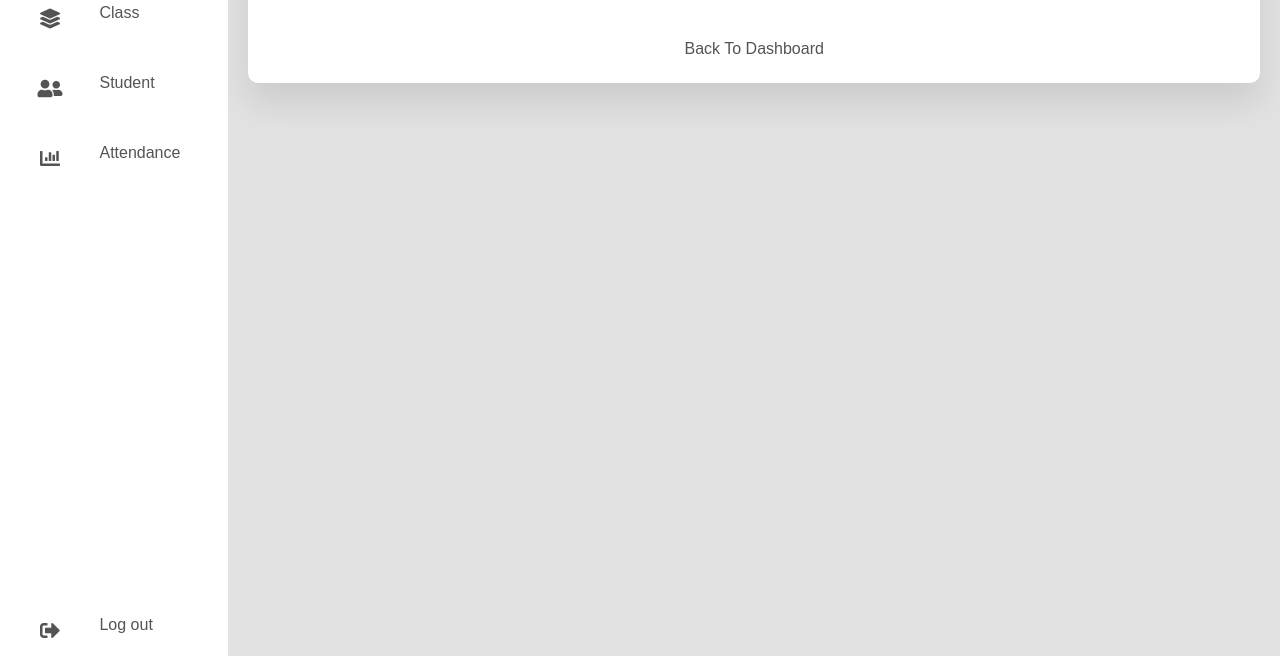
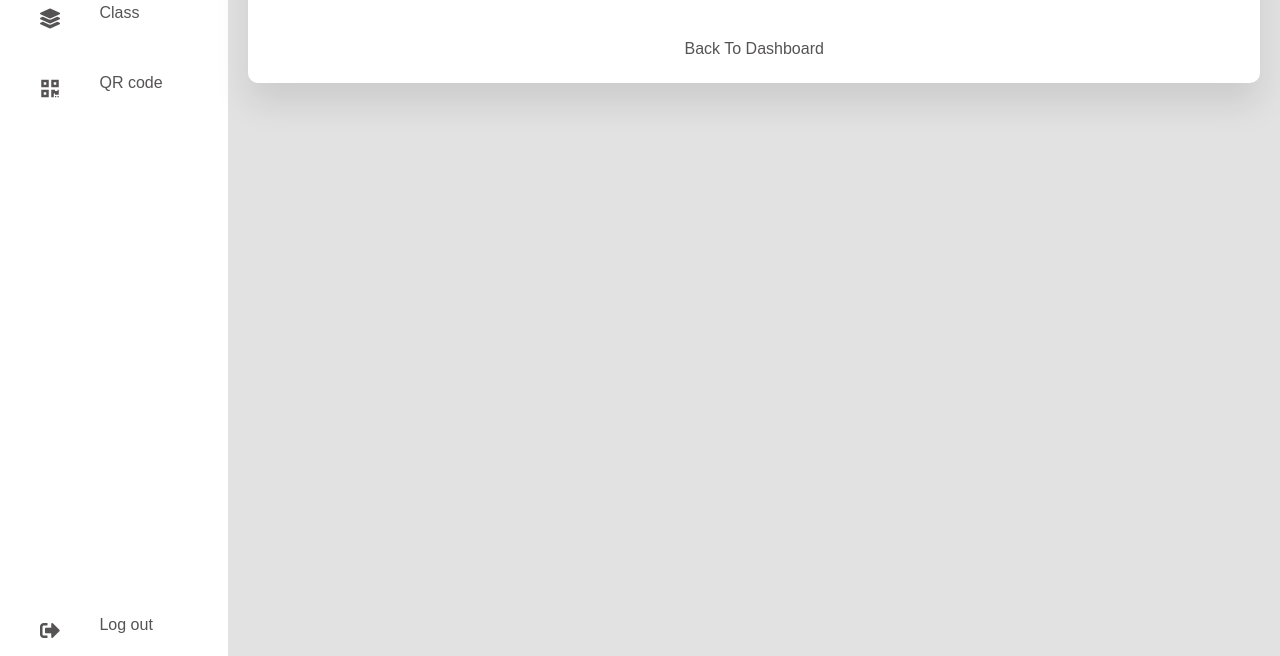
Before and after one commit to Shiba010/EasyAttend, a Flask app: template templates/student_list.html in a window 1280 px wide. Shown: the part 144-800 px from the top of the page. Run offline with Flask 3, Linux system fonts and the light colour scheme; the template is opened without the code that fills it, so the values that code supplies are empty; some libraries are stand-ins or nearby versions.

Commit message:
fix student list icon

```diff
--- a/templates/student_list.html
+++ b/templates/student_list.html
@@ -19,14 +19,14 @@
                 <i class="fas fa-layer-group"></i>
                 <span class="nav-item">Class</span>
               </a></li>
-            <li><a href="#" data-target="student">
-              <i class="fas fa-user-group"></i>
-              <span class="nav-item">Student</span>
+            <li><a href="#" data-target="student">  <!-- qr code -->
+              <i class="fas fa-solid fa-qrcode"></i>
+              <span class="nav-item">QR code</span>
             </a></li>
-            <li><a href="#" data-target="attendance">
+            <!-- <li><a href="#" data-target="attendance">
               <i class="fas fa-chart-bar"></i>
               <span class="nav-item">Attendance</span>
-            </a></li>
+            </a></li> -->
             <li><a href="#" class="logout">
               <i class="fas fa-sign-out-alt"></i>
               <span class="nav-item">Log out</span>
```
